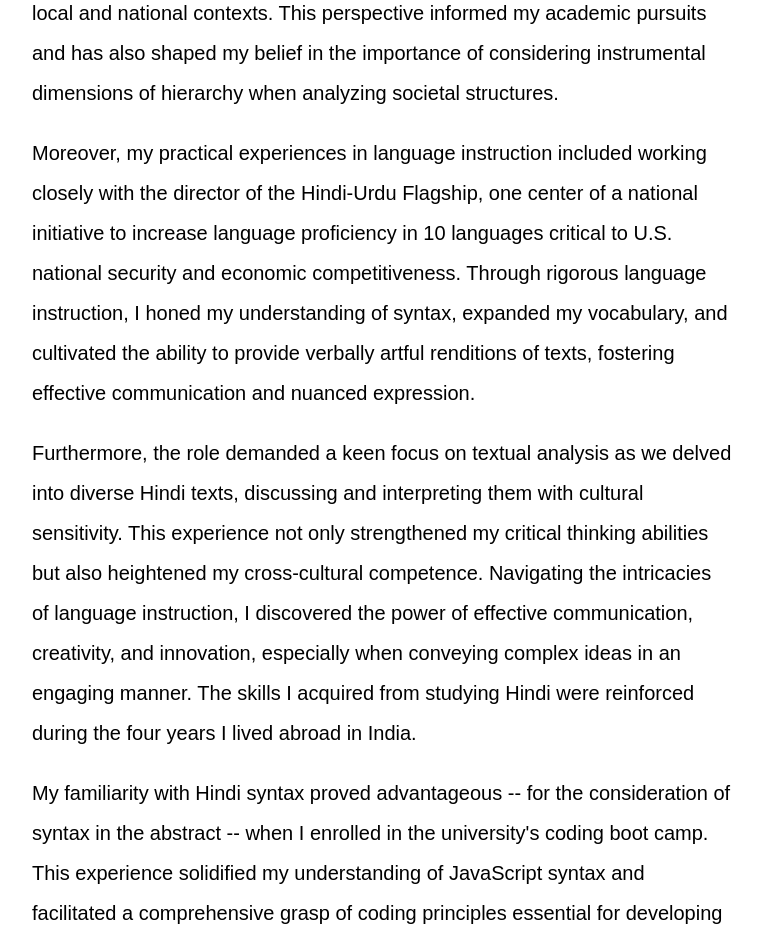
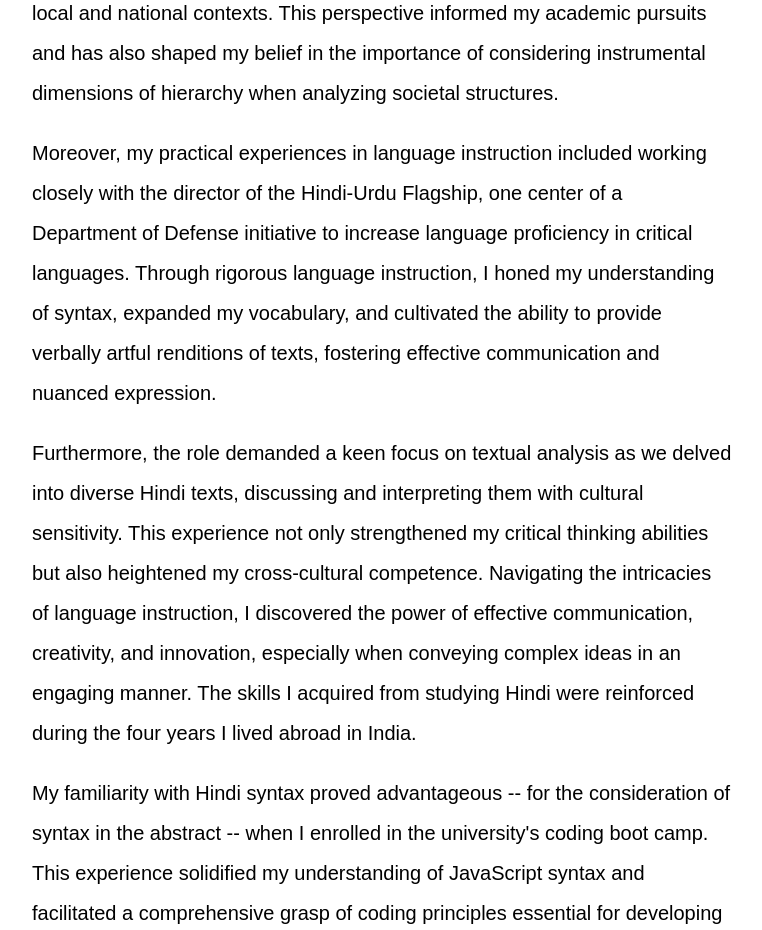
Before and after one commit to Colin-Pace/Portfolio, a React (Create React App) app: page / in a window 1280 px wide. Shown: the part 1280-2210 px from the top of the page, without its empty margins (258-1020 px from the left). Built offline with nearby package versions, Linux system fonts and the light colour scheme.

Commit message:
textual edits

```diff
--- a/src/Profile.js
+++ b/src/Profile.js
@@ -8,7 +8,7 @@ function Profile() {
       <p className = 'profileText'>On the scholastic front, I've not only embraced academic excellence but soared to remarkable heights, clinching positions nationally in the 99th and 96th percentiles on standardized tests, each time in two subjects. My erudite journey encompasses a distinguished academic record. Growing up with a parent who was a geophysicist petroleum engineer with a geology degree, I was surrounded by the world of natural sciences from a young age. In formal education, I have a BA in Anthropology, MA in Asian Studies with a focus on Modern Standard Hindi, and a coding boot camp certificate from The University of Texas at Austin, revered as one of the top 50 universities globally. I also have a useful project management certificate from Google.</p>
       <p className = 'profileText'>From the university, my academic journey has provided me with a well-rounded understanding of anthropological theories. Under the mentorship of an advisor who himself had been a student of Victor Turner, a key thinker in a branch of sociocultural anthropology, symbolic anthropology, I delved into the intricate dynamics of societal hierarchy, guided by the unique theoretical framework encapsulated in my advisor's phrase "mutual interdependence through difference." This concept underscores the instrumental, and reciprocally connected, aspects of hierarchical relationships.</p>
       <p className = 'profileText'>Through exploring this nuanced approach to hierarchy, I gained a deep understanding of the multifaceted nature of social relationships especially as their instrumentality relates to power at various levels of social organization like local and national contexts. This perspective informed my academic pursuits and has also shaped my belief in the importance of considering instrumental dimensions of hierarchy when analyzing societal structures.</p>
-      <p className = 'profileText'>Moreover, my practical experiences in language instruction included working closely with the director of the Hindi-Urdu Flagship, one center of a national initiative to increase language proficiency in  10 languages critical to U.S. national security and economic competitiveness. Through rigorous language instruction, I honed my understanding of syntax, expanded my vocabulary, and cultivated the ability to provide verbally artful renditions of texts, fostering effective communication and nuanced expression.</p>
+      <p className = 'profileText'>Moreover, my practical experiences in language instruction included working closely with the director of the Hindi-Urdu Flagship, one center of a Department of Defense initiative to increase language proficiency in critical languages. Through rigorous language instruction, I honed my understanding of syntax, expanded my vocabulary, and cultivated the ability to provide verbally artful renditions of texts, fostering effective communication and nuanced expression.</p>
       <p className = 'profileText'>Furthermore, the role demanded a keen focus on textual analysis as we delved into diverse Hindi texts, discussing and interpreting them with cultural sensitivity. This experience not only strengthened my critical thinking abilities but also heightened my cross-cultural competence. Navigating the intricacies of language instruction, I discovered the power of effective communication, creativity, and innovation, especially when conveying complex ideas in an engaging manner. The skills I acquired from studying Hindi were reinforced during the four years I lived abroad in India.</p>
       <p className = 'profileText'>My familiarity with Hindi syntax proved advantageous -- for the consideration of syntax in the abstract -- when I enrolled in the university's coding boot camp. This experience solidified my understanding of JavaScript syntax and facilitated a comprehensive grasp of coding principles essential for developing web applications.</p>
       <p className = 'profileText'>The Google Project Management Certificate provided me with comprehensive insights into the project life cycle, emphasizing the essential documentation required to navigate tasks and milestones through project phases efficiently, leading to successful project completion.</p>
```
